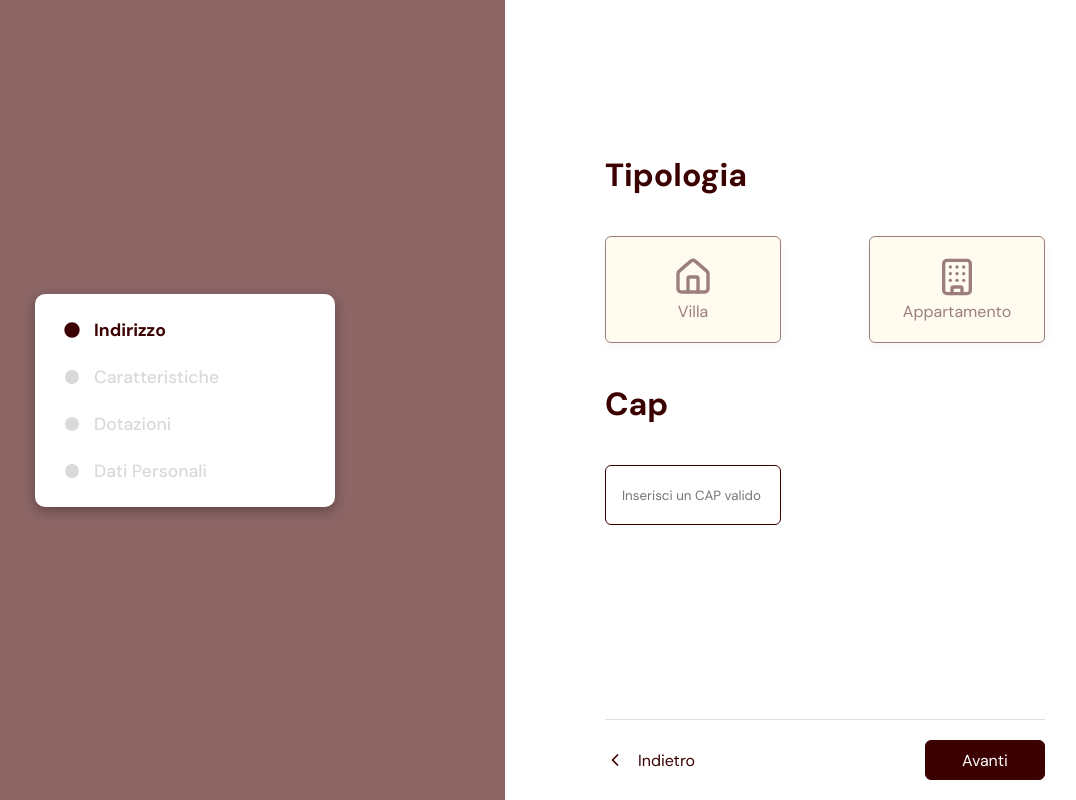
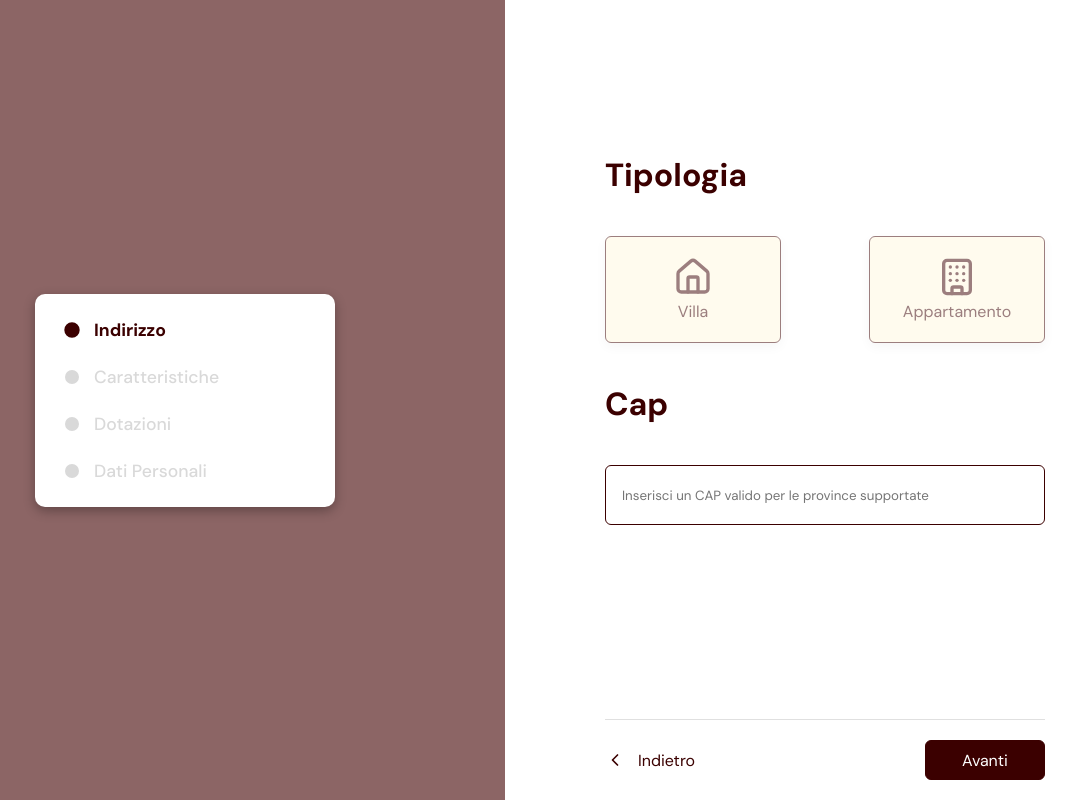
Before and after one commit to jacopoParlacino/KeyAbita, a React (Vite) app in the folder frontend/keyabita/: page /valutazione in a window 1280 px wide. Shown: the whole page, without its empty margins (135-1211 px from the left). Built offline with nearby package versions, Linux system fonts and the light colour scheme.

Commit message:
fix: scss AddressSearch.module.scss e MultiStepForm.module.scss

```diff
--- a/frontend/keyabita/src/components/MultiStepForm/AddressSearch/AddressSearch.module.scss
+++ b/frontend/keyabita/src/components/MultiStepForm/AddressSearch/AddressSearch.module.scss
@@ -7,7 +7,7 @@
     border: 1px solid;
     outline: none;
     border-color: $primary-color;
-    width: 165px;
+    width: 100%;
     display: flex;
     flex-direction: row;
     gap: 56px;
@@ -18,7 +18,6 @@
     @include desktop {
         margin: 40px 0px;
         height: 60px;
-        width: 40%;
     }
 }
 
--- a/frontend/keyabita/src/components/MultiStepForm/MultiStepForm.module.scss
+++ b/frontend/keyabita/src/components/MultiStepForm/MultiStepForm.module.scss
@@ -170,10 +170,6 @@
 }
 
 .button__confirmation__container {
-    margin-top: 100px;
-
+    margin-top: auto;
+    padding: 20px 0px;
 }
-
-.cap__container {
-
-}
--- a/frontend/keyabita/src/components/MultiStepForm/MultiStepForm.tsx
+++ b/frontend/keyabita/src/components/MultiStepForm/MultiStepForm.tsx
@@ -267,7 +267,7 @@ export default function MultiStepForm() {
       if (!formData.email) {
         newErrors.email = "Il campo Email è obbligatorio";
       } else if (!emailRegex.test(formData.email)) {
-        newErrors.email = "cap email non valido";
+        newErrors.email = "Indirizzo email non valido";
       }
     }
 
@@ -311,7 +311,6 @@ export default function MultiStepForm() {
             </div>
             {errors.propertyType && <p className={styles.error__message}>{errors.propertyType}</p>}
 
-            <div className={styles.cap__container}>
             <h2 className={styles.h2}>Cap</h2>
             <AddressSearch
               value={formData.cap}
@@ -320,7 +319,7 @@ export default function MultiStepForm() {
 
             />
             {errors.cap && <p className={styles.error__message}>{errors.cap}</p>}
-            </div>
+
 
           </>
         );
@@ -455,7 +454,7 @@ export default function MultiStepForm() {
           <>
             <div className={styles.confirmation__container}>
               <h2 className={styles.confirmation__title}>Grazie per aver inviato la richiesta di valutazione!</h2>
-              <p className={styles.text__confirmation}>Il tuo report di valutazione immobiliare verrà analizzato dai nostri esperti certificati e inviato all’cap email da te indicato entro 72 ore.</p>
+              <p className={styles.text__confirmation}>Il tuo report di valutazione immobiliare verrà analizzato dai nostri esperti certificati e inviato all’indirizzo email da te indicato entro 72 ore.</p>
               <p className={styles.text__confirmation}>Ti contatteremo qualora fossero necessari ulteriori dettagli.</p>
             </div>
             <div className={styles.button__confirmation__container}>
```
Lines whose indentation alone changed are shown as unchanged.
